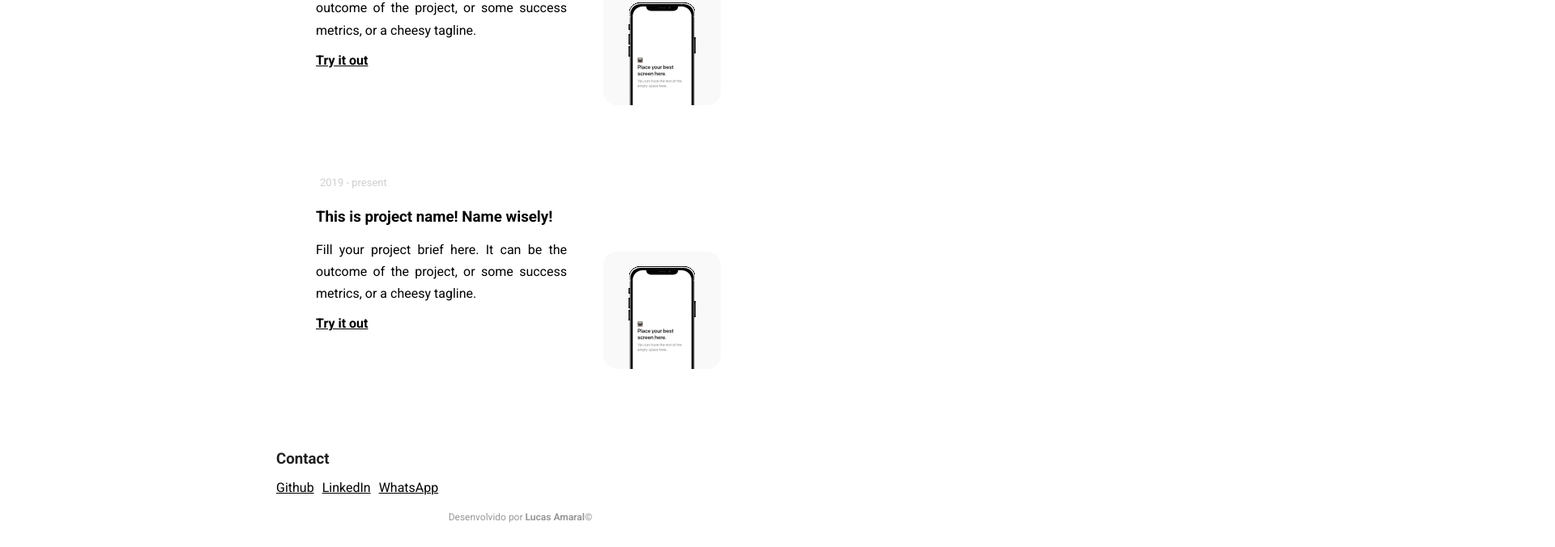
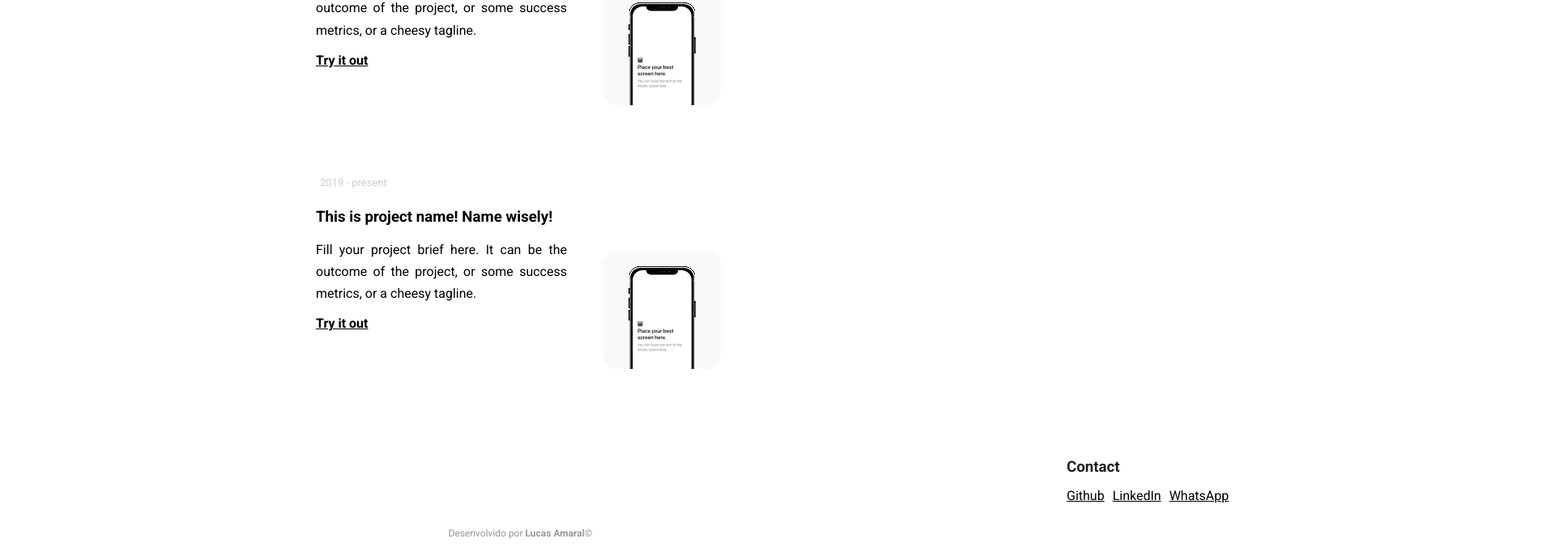
Before and after one commit to lucasamaraloliveira/portifolio, a React (Vite) app: page / in a window 1280 px wide. Shown: the part 1125-1801 px from the top of the page at 81% size, 1920 px wide, since content can reach past the window. Built offline with nearby package versions, Linux system fonts and the light colour scheme.

Commit message:
fix: bug fixed

```diff
--- a/src/components/layout/Footer/Footer.css
+++ b/src/components/layout/Footer/Footer.css
@@ -3,7 +3,8 @@
   color: #202020;
   display: flex;
   flex-direction: column;
-  padding: 10px 64rem;
+  justify-content: center;
+  padding: 10px;
   margin-left: 5px;
 }
 
@@ -13,14 +14,15 @@
   /* background-color: gold; */
   display: flex;
   flex-direction: column;
+  padding: 10px 61rem;
   /* justify-content: center; */
   margin-bottom: 20px;
 }
 
 .social-media ul {
   width: 100%;
-  max-width: 150px;
-  /* background-color: aqua; */
+  max-width: 250px;
+  background-color: aqua;
 
   display: flex;
   justify-content: space-between;
```
